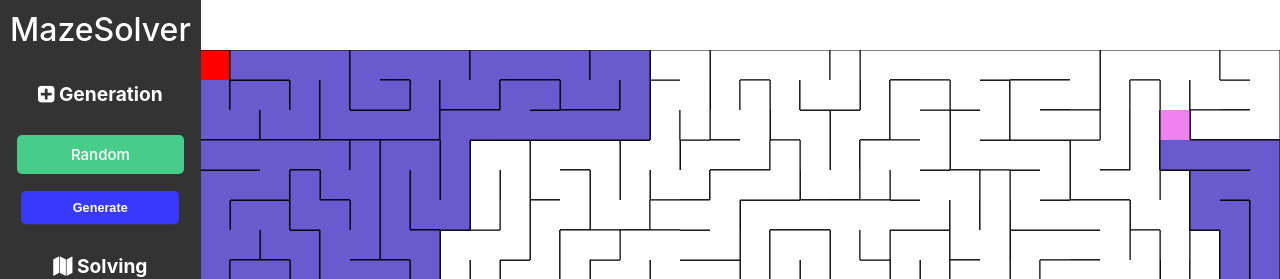
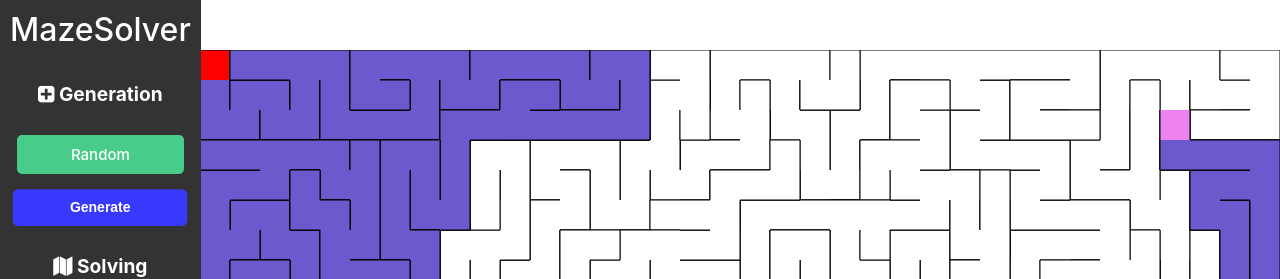
Before and after one commit to WukoSiric/vue-maze-visualizer, a Vue app: page / in a window 1280 px wide. In both pictures the pointer is over the button "Generate". Shown: the top 279 px of the page. Built offline with nearby package versions, Linux system fonts and the light colour scheme.

Commit message:
Buttons go bigger

```diff
--- a/src/components/Navbar.vue
+++ b/src/components/Navbar.vue
@@ -138,7 +138,8 @@ button {
 
 button:hover {
   background-color: rgb(57, 57, 253);
-  transform: scale(0.95);
+  transform: scale(1.05);
+  cursor: pointer;
 }
 
 /* Style for the checked state of the radio button */
```
